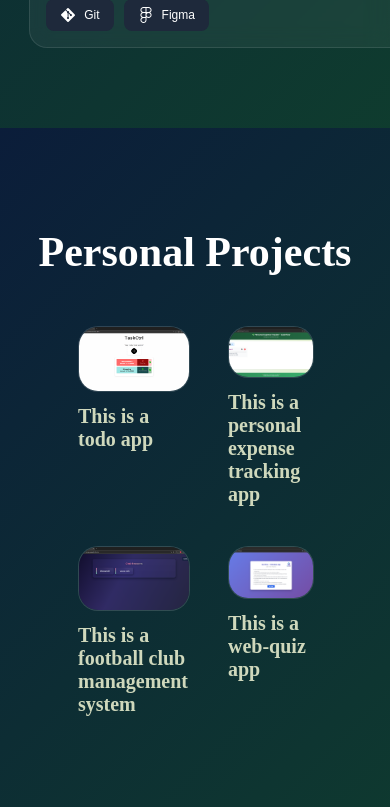
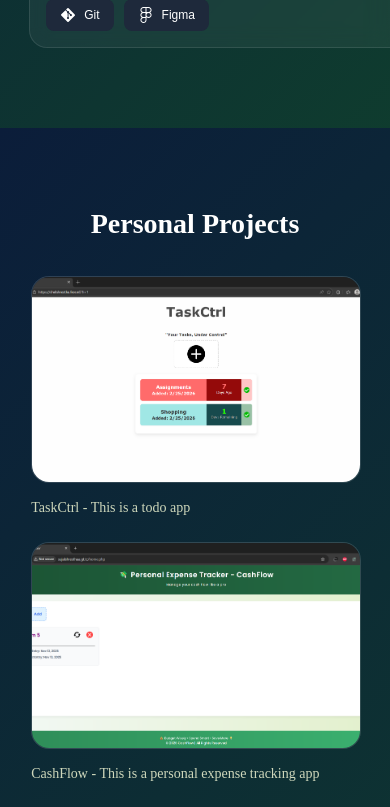
Before and after one commit to Sujal-Shrestha-SS/portfolio, a React (Vite) app in the folder my-portfolio/: page / in a window 390 px wide. Shown: the part 1940-2747 px from the top of the page. Built offline with nearby package versions, Linux system fonts and the light colour scheme.

Commit message:
Fixing media query for projects page

```diff
--- a/my-portfolio/src/components/Projects.jsx
+++ b/my-portfolio/src/components/Projects.jsx
@@ -5,36 +5,29 @@ import projects from '../data/projectsData'
 const Projects = () => {
   return (
     <Container id="projects">
-      <Title>Personal Projects</Title>
+      <SectionTitle>Personal Projects</SectionTitle>
 
       <ProjectWrapper>
-        {projects.map((project, index) => ( //.map() automatically gives you two things
-        // project - the current item ; index - the position of that item in the array
-
-        <ProjectBlock key={index}>
-
-          <a
-            href={project.link}
-            target="_blank"
-            >
-          <ImageCard>
-
-            <ProjectImage src={project.image} alt={project.title} />
-
-          </ImageCard>
-          </a>
-
-          <ProjectInfo>{project.description}</ProjectInfo>
-        </ProjectBlock>
-
+        {projects.map((project, index) => (
+          <ProjectBlock key={index}>
+            <a href={project.link} target="_blank" rel="noreferrer" aria-label={`View ${project.description}`}>
+              <ImageCard>
+                <ProjectImage src={project.image} alt={project.description} />
+                <Overlay>
+                  <OverlayText>View Project ↗</OverlayText>
+                </Overlay>
+              </ImageCard>
+            </a>
+            <ProjectInfo>{project.title} - {project.description}</ProjectInfo>
+          </ProjectBlock>
         ))}
-
       </ProjectWrapper>
     </Container>
   )
 }
 
 export default Projects
+
 
 const Container = styled.div`
   min-height: 100vh;
@@ -43,57 +36,86 @@ const Container = styled.div`
   display: flex;
   flex-direction: column;
   align-items: center;
+  padding: 80px clamp(5%, 8vw, 12%);
 `
-const Title = styled.h1`
-  font-size: 42px;
-  margin-top: 100px;
-  margin-bottom: 50px;
+
+const SectionTitle = styled.h1`
+  font-size: clamp(28px, 3.5vw, 42px);
+  margin-bottom: clamp(36px, 5vw, 60px);
+  text-align: center;
 `
+
 const ProjectWrapper = styled.div`
-  width: 60%;
+  width: 100%;
+  max-width: 1000px;
   display: grid;
-  grid-template-columns: repeat(2, 1fr); // 2 per row
-  gap: 40px;
+  grid-template-columns: repeat(auto-fit, minmax(280px, 1fr));
+  gap: clamp(24px, 3vw, 40px);
 `
 
 const ProjectBlock = styled.div`
   display: flex;
   flex-direction: column;
-  gap: 15px;
+  gap: 14px;
 `
 
 const ImageCard = styled.div`
+  position: relative;
   width: 100%;
-  height: 100%;
-  border-radius: 20px;
+  border-radius: 18px;
   overflow: hidden;
-
-  background: rgba(255, 255, 255, 0.05);
+  background: rgba(255,255,255,0.05);
   backdrop-filter: blur(10px);
   border: 1px solid rgba(255,255,255,0.1);
   cursor: pointer;
   transition: transform 0.3s ease, box-shadow 0.3s ease;
 
-  &:hover{
+  &:hover {
     transform: translateY(-8px) scale(1.02);
-    box-shadow: 0 20px 40px rgba(0,0,0,0.6);
+    box-shadow: 0 20px 50px rgba(0,0,0,0.6);
   }
 `
 
 const ProjectImage = styled.img`
   width: 100%;
-  height: 100%;
+  height: auto;
+  display: block;
+  aspect-ratio: 16 / 10;
   object-fit: cover;
+  transition: transform 0.4s ease, filter 0.4s ease;
 
-  transition: transform 0.4s ease;
-
-  ${ImageCard}:hover &{
-    transform: scale(1.08);
+  ${ImageCard}:hover & {
+    transform: scale(1.06);
+    filter: brightness(0.55);
   }
-
 `
 
-const ProjectInfo = styled.h2`
-  font-size: 20px;
+const Overlay = styled.div`
+  position: absolute;
+  inset: 0;
+  display: flex;
+  align-items: center;
+  justify-content: center;
+  opacity: 0;
+  transition: opacity 0.3s ease;
+  pointer-events: none;
+
+  ${ImageCard}:hover & { opacity: 1; }
+`
+
+const OverlayText = styled.span`
+  color: white;
+  font-size: clamp(14px, 1.4vw, 17px);
+  font-weight: 600;
+  padding: 10px 20px;
+  border: 1.5px solid rgba(255,255,255,0.6);
+  border-radius: 8px;
+  background: rgba(0,0,0,0.2);
+  backdrop-filter: blur(4px);
+`
+
+const ProjectInfo = styled.p`
+  font-size: clamp(14px, 1.3vw, 18px);
   color: #cfd8bc;
+  line-height: 1.5;
 `
```
